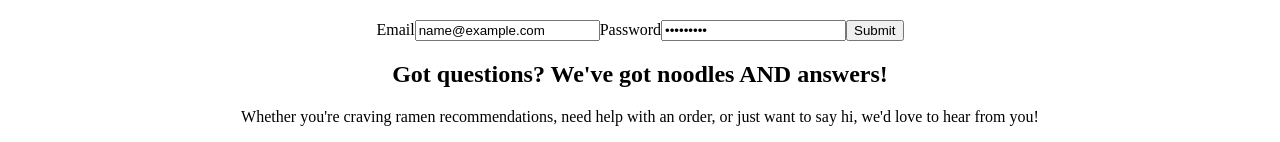
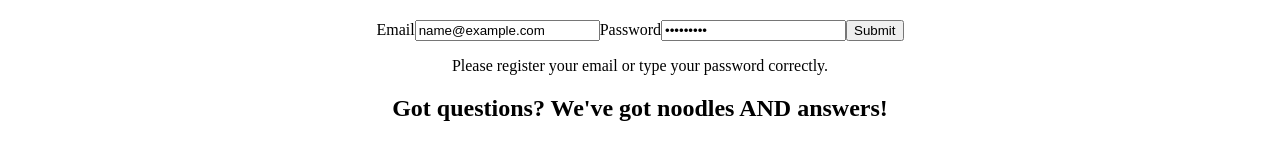
Before and after one commit to ant-codes-42/slurp-society, a React (Vite) app in the folder client/: page /login in a window 1280 px wide. Both pictures are taken after typing "name@example.com", "Sample123" into the empty fields and a click on the button "Submit". Shown: the part 305-447 px from the top of the page. Built offline with nearby package versions, Linux system fonts and the light colour scheme; no server answers.

Commit message:
added error message to invalid password or non-registered email address

```diff
--- a/client/src/pages/Login.tsx
+++ b/client/src/pages/Login.tsx
@@ -10,6 +10,8 @@
     password: '',
   });
 
+  // hook state to set error message
+  const [error, setError] = useState<string | null>(null);
 
   //function to handle changes within the input fields
   const handleChange = (
@@ -31,6 +33,7 @@
       Auth.login(data.token);
     } catch (err) {
       console.error('Failed to login', err);
+      setError("Please register your email or type your password correctly.");
     }
   };
 
@@ -54,6 +57,7 @@
           onChange={handleChange}
         />
         <button type='submit'>Submit</button>
+        {error && <p className="error-message">{error}</p>}
       </form>
     </div>
 
```
